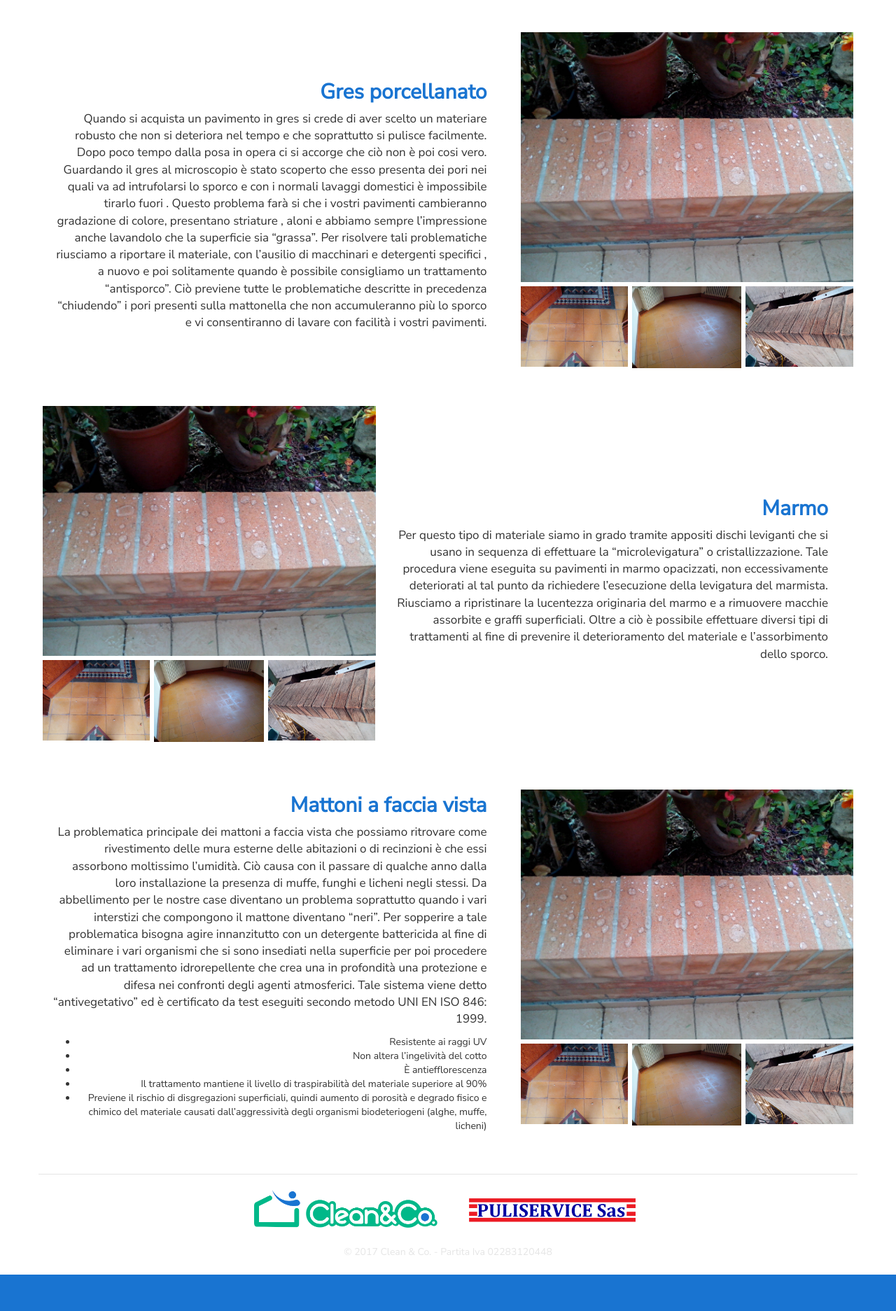
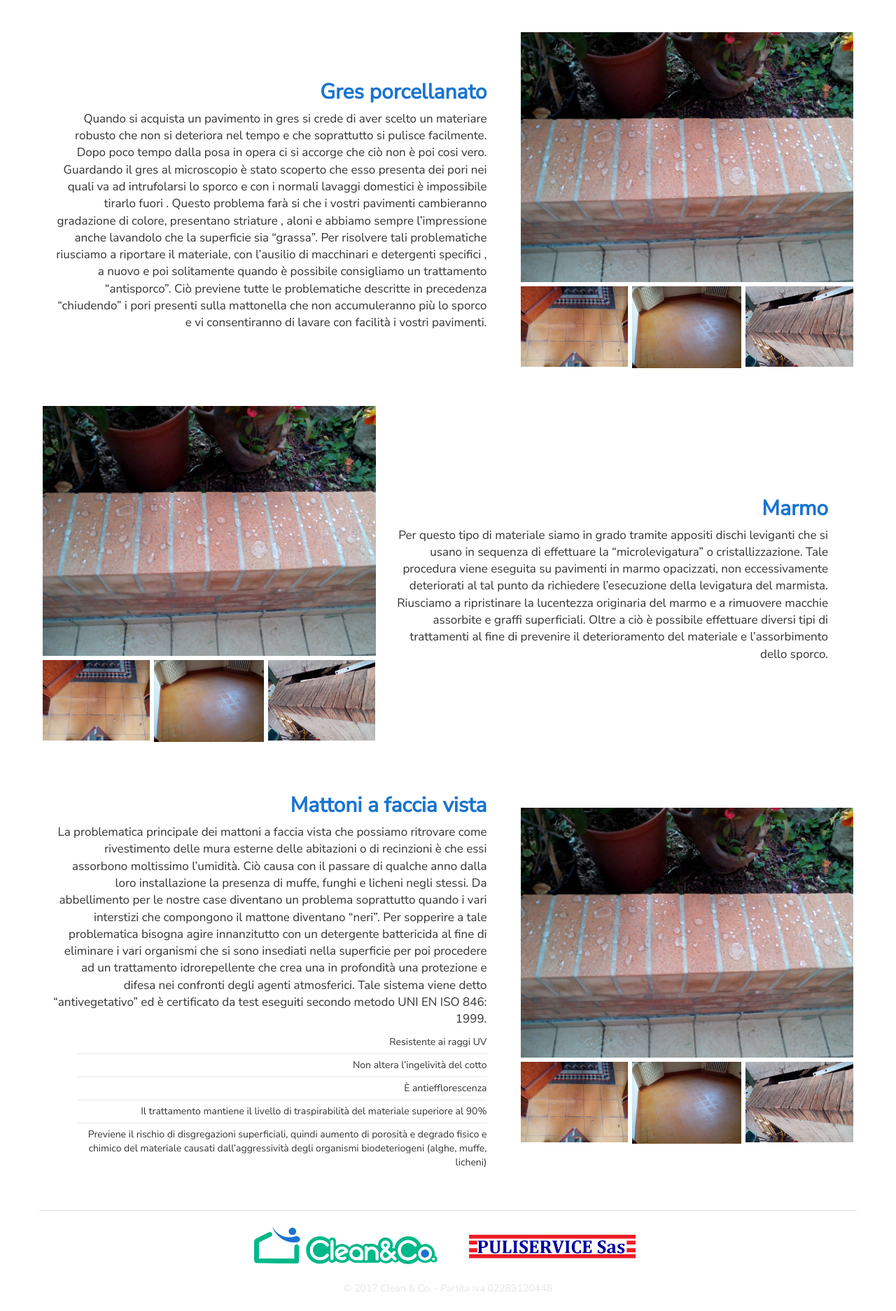
Before and after one commit to indifferentalex/puliandco, a Jekyll site: the page built from servizi.html, in a window 1280 px wide. Shown: the part 1334-3207 px from the top of the page at 70% size. Built offline with Jekyll 4.4.1, drawn with Linux system fonts in a browser that asks for light colours; nearby versions of some CDN libraries; before the commit the page ends 3155 px from its top, so only the background shows below that.

Commit message:
Some list styling

```diff
--- a/assets/main.css
+++ b/assets/main.css
@@ -294,6 +294,16 @@
 	padding: 0px;
 }
 
+.feature-highlight ul {
+	list-style: none;
+}
+
+.feature-highlight ul li:not(:last-child) {
+	margin-bottom: 6px;
+	padding-bottom: 6px;
+	border-bottom: 1px solid #e9e9e9;
+}
+
 .before-and-after img {
 	cursor: ew-resize;
 
```
